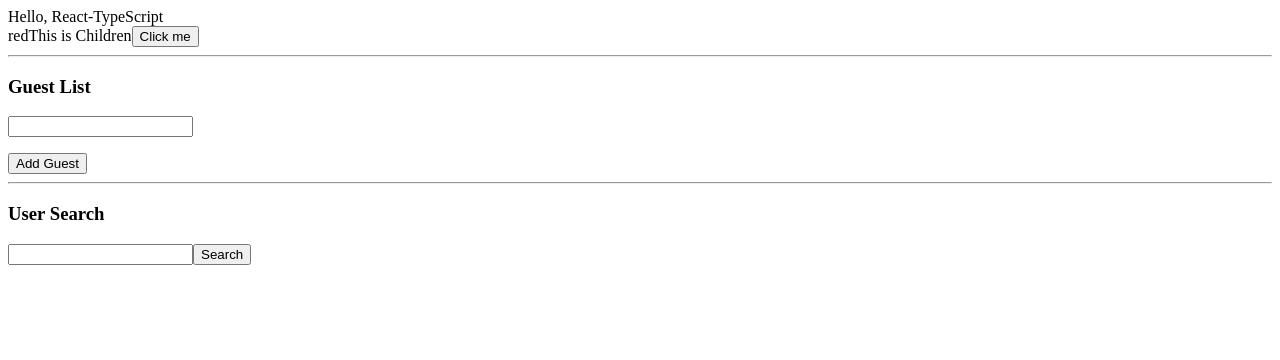
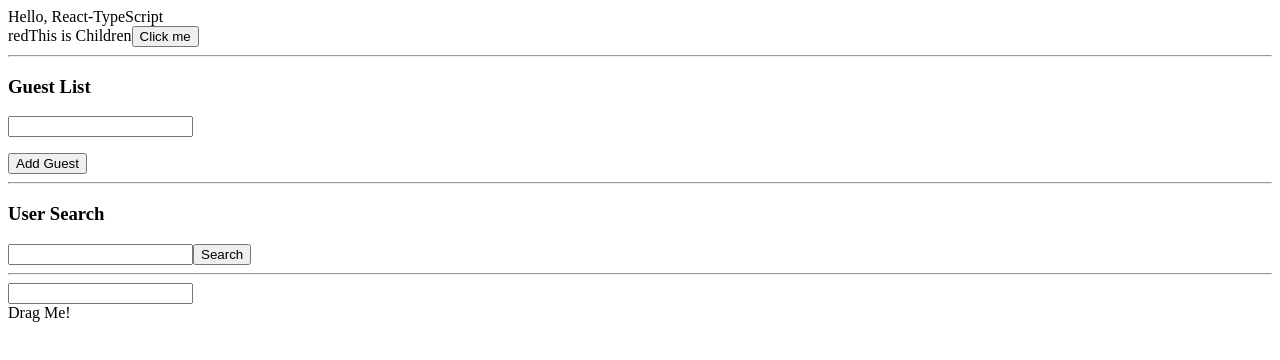
Before and after one commit to yuttasakcom/React-TypeScript-Workshop, a React (Create React App) app in the folder client/: page / in a window 1280 px wide. Shown: the top 360 px of the page. Built offline with nearby package versions, Linux system fonts and the light colour scheme.

Commit message:
Add workshop event

```diff
--- /dev/null
+++ b/client/src/events/EventComponent.tsx
@@ -0,0 +1,20 @@
+import React from 'react';
+
+export const EventComponent: React.FC = () => {
+  const onChang = (event: React.ChangeEvent<HTMLInputElement>) => {
+    console.log(event.target.value);
+  };
+
+  const onDragStart = (event: React.DragEvent<HTMLDivElement>) => {
+    console.log(event);
+  };
+
+  return (
+    <div>
+      <input type="text" onChange={onChang} />
+      <div draggable onDragStart={onDragStart}>
+        Drag Me!
+      </div>
+    </div>
+  );
+};
--- a/client/src/index.tsx
+++ b/client/src/index.tsx
@@ -1,4 +1,5 @@
 import ReactDOM from 'react-dom';
+import { EventComponent } from './events/EventComponent';
 import { Parent } from './props/Parent';
 import { GuestList } from './state/GuestList';
 import { UserSearch } from './state/UserSearch';
@@ -12,6 +13,8 @@
       <GuestList />
       <hr />
       <UserSearch />
+      <hr />
+      <EventComponent />
     </div>
   );
 };
```
